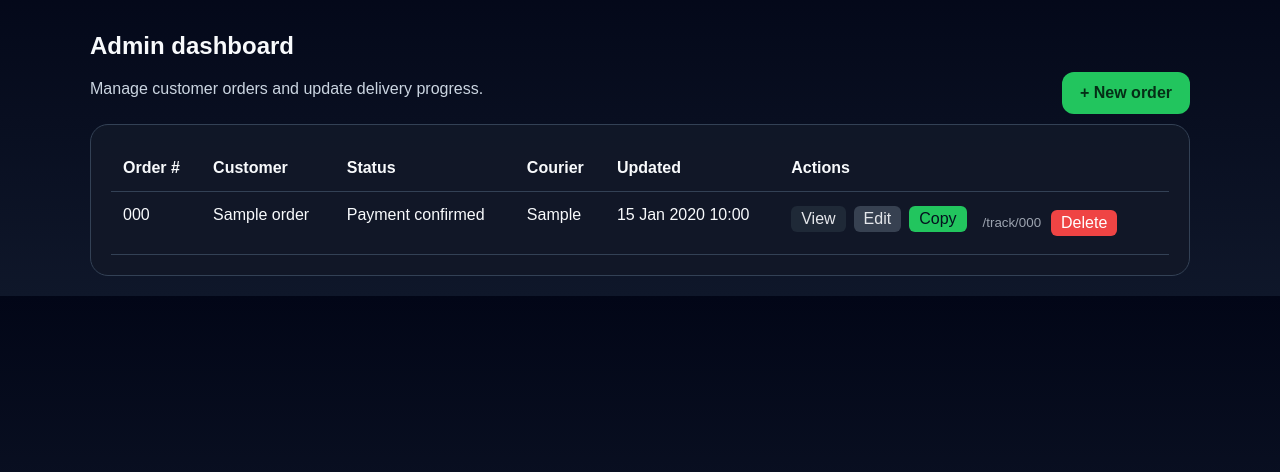
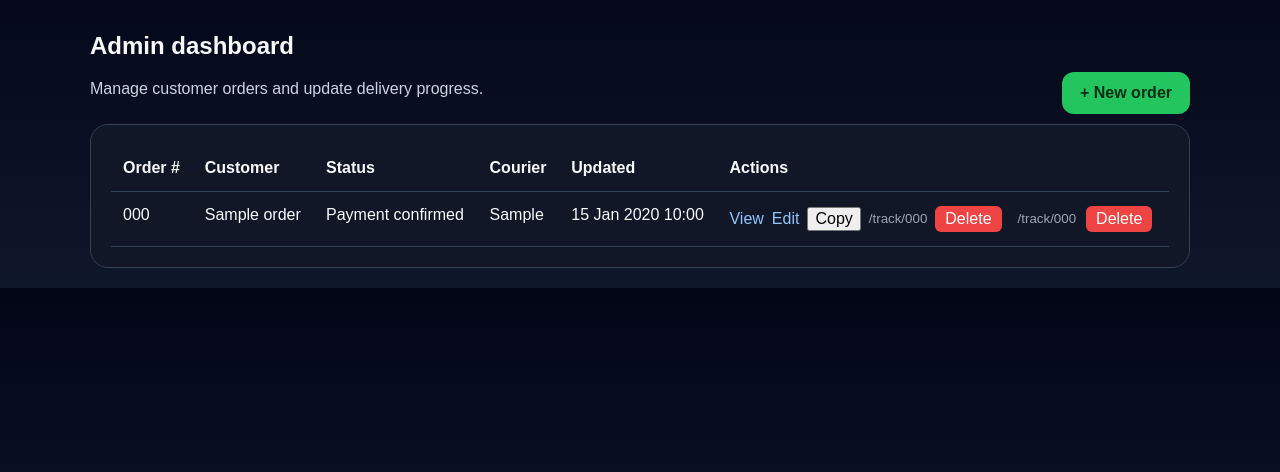
Before and after one commit to Akhona518/where-is-my-order, a Flask app: page /admin in a window 1280 px wide. Shown: the part 51-523 px from the top of the page. Run offline with Flask 3, Linux system fonts and the light colour scheme; the visitor is signed in with stand-in values (Sample User, id 1); tables that the repository leaves empty hold one stand-in row (values such as "Sample post").

Commit message:
Update admin_dashboard.html

```diff
--- a/templates/admin_dashboard.html
+++ b/templates/admin_dashboard.html
@@ -31,24 +31,22 @@
                         <td>{{ order.courier or '-' }}</td>
                         <td>{{ order.updated_at.strftime('%d %b %Y %H:%M') }}</td>
                         <td class="actions-cell">
-                          <div style="display:flex; gap:8px; flex-wrap:wrap; margin-bottom:8px;">
+<div style="display:flex; align-items:center; gap:8px; flex-wrap:wrap;">
 
-  <a href="{{ url_for('track_order', query=order.order_number) }}"
-     style="padding:4px 10px; border-radius:6px; background:#1f2937; color:#e5e7eb; text-decoration:none;">
-    View
-  </a>
+  <a ...>View</a>
+  <a ...>Edit</a>
+  <button ...>Copy</button>
 
-  <a href="{{ url_for('edit_order', order_id=order.id) }}"
-     style="padding:4px 10px; border-radius:6px; background:#374151; color:#e5e7eb; text-decoration:none;">
-    Edit
-  </a>
+  <small style="color:#9ca3af;">
+    /track/{{ order.tracking_number }}
+  </small>
 
-  <button
-    type="button"
-    onclick="copyLink('{{ request.host_url }}track/{{ order.tracking_number }}', this)"
-    style="padding:4px 10px; border-radius:6px; border:none; background:#22c55e; color:#04111f; cursor:pointer;">
-    Copy
-  </button>
+  <form method="post" action="{{ url_for('delete_order', order_id=order.id) }}" onsubmit="return confirm('Delete this order?');">
+    <button type="submit"
+      style="padding:4px 10px; border-radius:6px; border:none; background:#ef4444; color:white; cursor:pointer;">
+      Delete
+    </button>
+  </form>
 
 </div>
 
```
